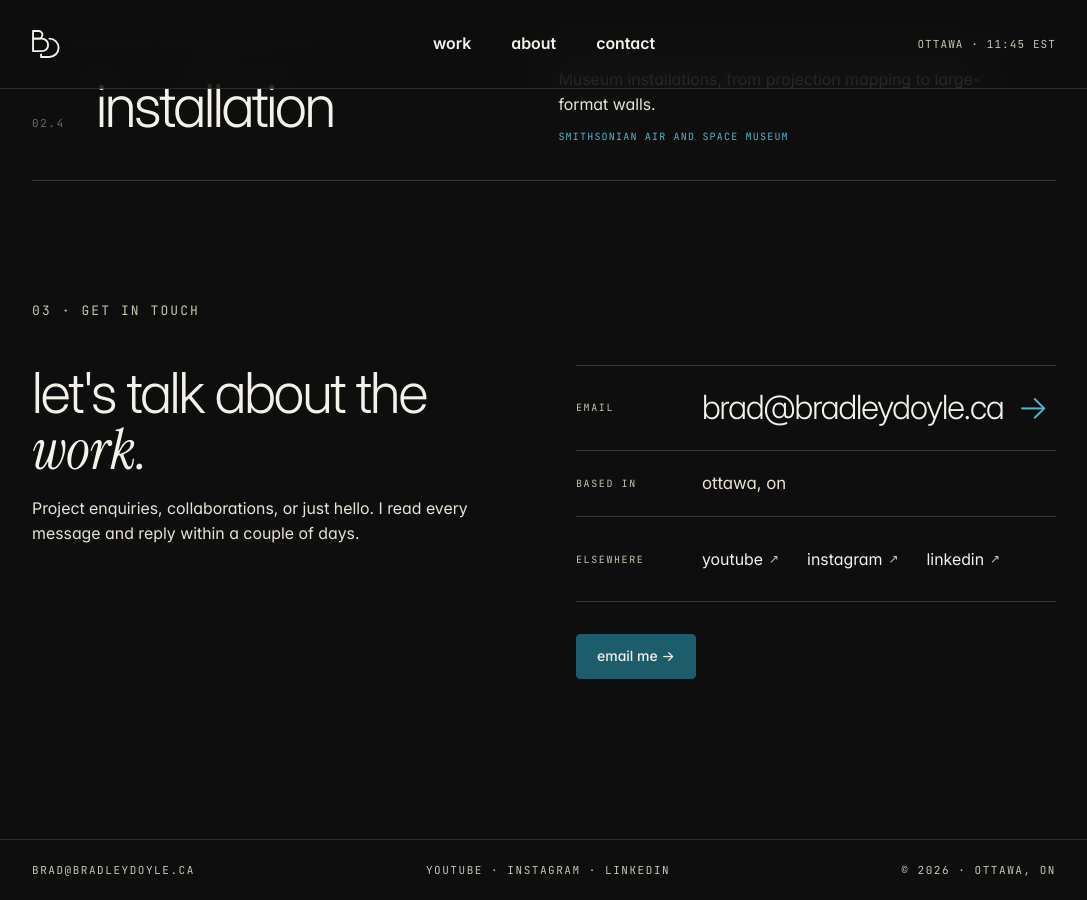
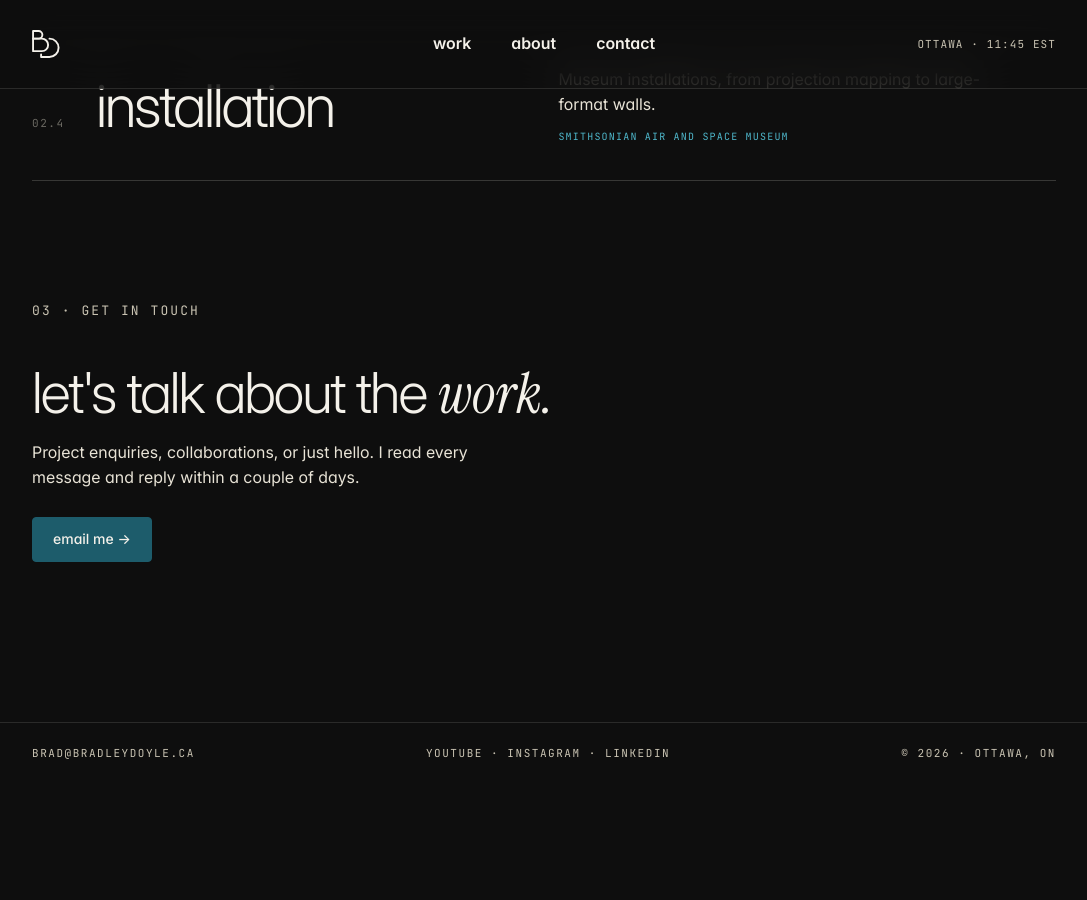
Before and after one commit to bradley-doyle-hub/personal-portfolio, a Jekyll site: the page built from index.html, in a window 1280 px wide and 900 px high, scrolled down 2545 px. Shown: the whole window, without its empty margins (96-1183 px from the left). Built offline with Jekyll 4.4.1, drawn with Linux system fonts in a browser that asks for light colours; after the commit the page ends 3329 px from its top, so only the background shows below that.

Commit message:
Contact: drop the direct panel, put the email button under the intro
Co-Authored-By: Claude Sonnet 5.5 <noreply@anthropic.com>

```diff
--- a/_includes/contact-form.html
+++ b/_includes/contact-form.html
@@ -16,25 +16,4 @@
   <input type="text" name="_gotcha" class="visually-hidden" tabindex="-1" autocomplete="off" aria-hidden="true">
   <div><button type="submit" class="btn btn--primary">send message →</button></div>
 </form>
-{% else %}
-<div class="contact-form contact-form--pending">
-  <dl class="direct">
-    <div class="direct__row">
-      <dt>email</dt>
-      <dd><a class="direct__mail" href="mailto:{{ site.email }}">{{ site.email }}<span class="direct__arrow" aria-hidden="true">→</span></a></dd>
-    </div>
-    <div class="direct__row">
-      <dt>based in</dt>
-      <dd class="direct__text">{{ site.location }}</dd>
-    </div>
-    {% assign socials = site.social | where_exp: "s", "s.url != ''" %}
-    {% if socials.size > 0 %}
-    <div class="direct__row">
-      <dt>elsewhere</dt>
-      <dd class="direct__links">{% for s in socials %}<a href="{{ s.url }}" target="_blank" rel="noopener">{{ s.label }} <span aria-hidden="true">↗</span></a>{% endfor %}</dd>
-    </div>
-    {% endif %}
-  </dl>
-  <div><a class="btn btn--primary" href="mailto:{{ site.email }}">email me →</a></div>
-</div>
 {% endif %}
--- a/assets/css/main.css
+++ b/assets/css/main.css
@@ -275,22 +275,6 @@ ul{list-style:none;padding:0}
 .contact-form{display:flex;flex-direction:column;gap:26px}
 .contact-form--pending p{color:var(--bd-bone)}
 .contact-form--pending a{color:var(--bd-signal-bright)}
-.contact-form--pending{gap:32px}
-.contact-form--pending .btn{color:var(--bd-paper)}
-.direct{margin:0;border-top:1px solid var(--line-2)}
-.direct__row{display:grid;grid-template-columns:110px minmax(0,1fr);gap:16px;align-items:center;padding:20px 0;border-bottom:1px solid var(--line-2)}
-.direct dt{font-family:var(--font-mono);font-size:10px;letter-spacing:0.16em;text-transform:uppercase;color:var(--bd-stone)}
-.direct dd{margin:0}
-.contact-form--pending .direct__mail{display:inline-flex;align-items:center;gap:14px;min-height:44px;font-family:var(--font-display);font-weight:300;font-size:clamp(22px,2.6vw,36px);line-height:1.1;letter-spacing:-0.03em;color:var(--bd-paper);overflow-wrap:anywhere}
-.direct__arrow{display:inline-block;color:var(--bd-signal-bright);transition:transform var(--dur-base) var(--ease-out)}
-.contact-form--pending .direct__mail:hover{color:var(--bd-signal-bright)}
-.direct__mail:hover .direct__arrow{transform:translateX(6px)}
-.direct__text{font-size:17px;color:var(--bd-bone)}
-.direct__links{display:flex;flex-wrap:wrap;gap:0 28px}
-.contact-form--pending .direct__links a{display:inline-flex;align-items:center;gap:6px;min-height:44px;font-size:16px;color:var(--bd-paper)}
-.direct__links a span{font-size:12px;color:var(--bd-stone);transition:transform var(--dur-base) var(--ease-out),color var(--dur-base)}
-.contact-form--pending .direct__links a:hover{color:var(--bd-signal-bright)}
-.direct__links a:hover span{color:var(--bd-signal-bright);transform:translate(2px,-2px)}
 .field{display:flex;flex-direction:column;gap:10px}
 .field__label{font-family:var(--font-mono);font-size:10px;letter-spacing:0.16em;text-transform:uppercase;color:var(--bd-stone)}
 .field input,.field textarea{
@@ -448,7 +432,6 @@ ul{list-style:none;padding:0}
   .service__name{gap:12px}
   .service__num{width:32px}
   .credits{grid-template-columns:1fr}
-  .direct__row{grid-template-columns:1fr;gap:4px;padding:16px 0}
   .block--grid{grid-template-columns:1fr;gap:12px}
   .block--grid .block__caption{margin-top:0}
   .next-project{flex-direction:column;align-items:flex-start}
--- a/index.html
+++ b/index.html
@@ -117,6 +117,8 @@ title: Home
       <p class="contact__lede">Project enquiries, collaborations, or just hello. I read every message and reply within a couple of days.</p>
       {% if site.basin_endpoint != "" %}
       <p class="contact__direct"><a href="mailto:{{ site.email }}">{{ site.email }}</a> <span>·</span> <span>{{ site.location }}</span></p>
+      {% else %}
+      <a class="btn btn--primary" href="mailto:{{ site.email }}">email me →</a>
       {% endif %}
     </div>
     {% include contact-form.html %}
```
